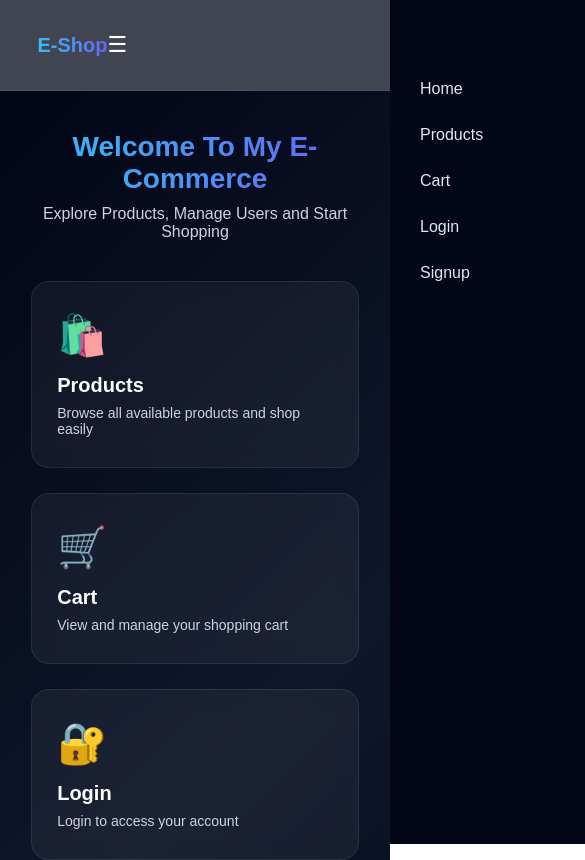
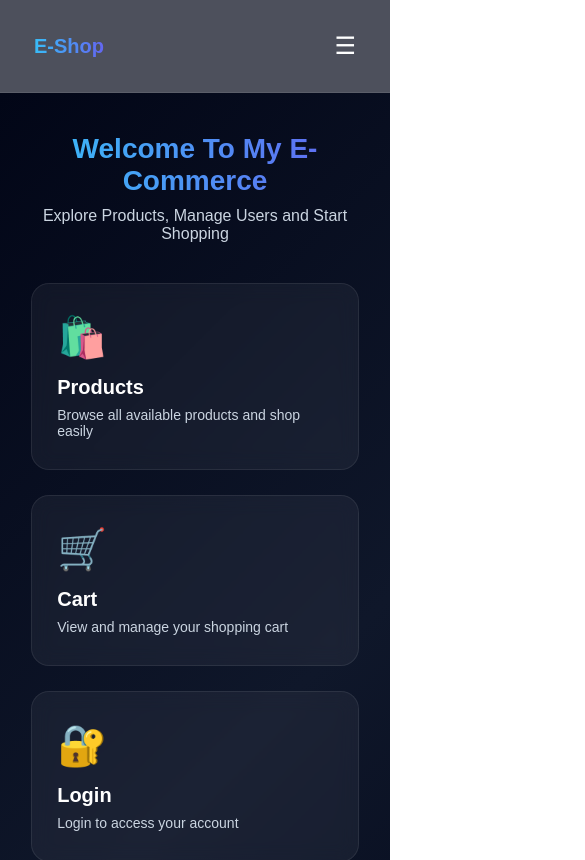
Before and after one commit to Aman-Verma123/aman-Ecommerce, a React (Vite) app in the folder frontend/: page / in a window 390 px wide. Shown: the top 860 px of the page, 585 px wide, since content can reach past the window. Built offline with nearby package versions, Linux system fonts and the light colour scheme.

Commit message:
navbar css & jsx bugs fixing

```diff
--- a/frontend/src/css/navbar.css
+++ b/frontend/src/css/navbar.css
@@ -1,17 +1,22 @@
-/* Global Fix */
+/* Reset */
 
-body{
+*{
 margin:0;
 padding:0;
+box-sizing:border-box;
+}
+
+html,body{
+width:100%;
 overflow-x:hidden;
-font-family: 'Segoe UI', Tahoma, Geneva, Verdana, sans-serif;
 }
 
 
-/* Scroll Lock When Menu Open */
+/* Scroll Lock */
 
 body.menu-open{
 overflow:hidden;
+height:100vh;
 }
 
 
@@ -22,16 +27,18 @@ overflow:hidden;
 
 position:sticky;
 top:0;
+left:0;
+
+width:100%;
+
 z-index:1000;
 
-background: rgba(2,6,23,0.75);
-
-backdrop-filter: blur(12px);
+background:rgba(2,6,23,0.7);
+backdrop-filter:blur(12px);
 
 border-bottom:1px solid rgba(255,255,255,0.08);
 
 }
-
 
 
 /* Container */
@@ -42,7 +49,9 @@ display:flex;
 align-items:center;
 justify-content:space-between;
 
-padding:14px 6%;
+width:100%;
+
+padding:14px 5%;
 
 color:white;
 
@@ -91,7 +100,6 @@ align-items:center;
 .nav-links a{
 
 text-decoration:none;
-
 color:#e2e8f0;
 
 font-size:15px;
@@ -104,7 +112,7 @@ transition:0.3s;
 
 
 
-/* Hover Line Effect */
+/* Hover */
 
 .nav-links a::after{
 
@@ -134,14 +142,13 @@ color:white;
 
 
 
-/* Logout Button */
+/* Logout */
 
 .logout{
 
-padding:7px 14px;
+padding:7px 16px;
 
 border:none;
-
 border-radius:6px;
 
 background:linear-gradient(90deg,#2563eb,#4f46e5);
@@ -150,18 +157,12 @@ color:white;
 
 cursor:pointer;
 
-font-size:14px;
-
 transition:0.3s;
 
 }
 
 .logout:hover{
-
-background:linear-gradient(90deg,#4f46e5,#2563eb);
-
 transform:translateY(-1px);
-
 }
 
 
@@ -169,24 +170,18 @@ transform:translateY(-1px);
 /* Username */
 
 .name-user{
-
 color:#a3e635;
-
-font-weight:500;
-
-margin-right:3px;
-
 }
 
 
 
-/* Mobile Toggle */
+/* Menu Toggle */
 
 .menu-toggle{
 
 display:none;
 
-font-size:24px;
+font-size:26px;
 
 cursor:pointer;
 
@@ -205,16 +200,12 @@ position:fixed;
 top:0;
 left:0;
 
-width:100%;
+width:100vw;
 height:100vh;
 
 background:rgba(0,0,0,0.5);
 
 z-index:999;
-
-opacity:1;
-
-transition:0.3s;
 
 }
 
@@ -225,7 +216,7 @@ transition:0.3s;
 @media(max-width:1024px){
 
 .nav-container{
-padding:12px 5%;
+padding:12px 4%;
 }
 
 }
@@ -251,8 +242,10 @@ top:0;
 right:0;
 
 height:100vh;
+height:100dvh;  /* mobile fix */
 
-width:260px;
+width:75%;
+max-width:260px;
 
 background:#020617;
 
@@ -264,13 +257,15 @@ gap:28px;
 
 align-items:flex-start;
 
-padding-left:30px;
+padding-left:25px;
 
 transform:translateX(100%);
 
 transition:0.3s ease;
 
 z-index:1000;
+
+overflow-y:auto;
 
 }
 
@@ -282,29 +277,17 @@ transform:translateX(0);
 
 
 
-/* Mobile Nav Items */
-
 .nav-links a{
-
 font-size:16px;
-
 width:100%;
-
 }
 
 
 
-/* Logout Mobile */
-
 .logout{
-
 width:85%;
-
 margin-top:10px;
-
 }
-
-
 
 }
 
@@ -319,11 +302,12 @@ font-size:20px;
 }
 
 .menu-toggle{
-font-size:22px;
+font-size:24px;
 }
 
 .nav-links{
-width:230px;
+width:80%;
+max-width:240px;
 }
 
 }
--- a/frontend/src/pages/navbar.jsx
+++ b/frontend/src/pages/navbar.jsx
@@ -29,14 +29,18 @@ return () => {
 }, []);
 
 
-// Lock Scroll When Menu Open
+// Lock Scroll when menu open
 useEffect(() => {
 
 if(menuOpen){
-  document.body.classList.add("menu-open");
+document.body.classList.add("menu-open");
 }else{
-  document.body.classList.remove("menu-open");
+document.body.classList.remove("menu-open");
 }
+
+return () => {
+document.body.classList.remove("menu-open");
+};
 
 },[menuOpen]);
 
@@ -53,10 +57,14 @@ setMenuOpen(false);
 };
 
 
-// Get User
-const user = localStorage.getItem("user")
-? JSON.parse(localStorage.getItem("user"))
-: null;
+// Get User Safe
+let user = null;
+
+try{
+user = JSON.parse(localStorage.getItem("user"));
+}catch{
+user = null;
+}
 
 
 return (
@@ -74,7 +82,9 @@ return (
 {/* Nav Links */}
 <div className={`nav-links ${menuOpen ? "active" : ""}`}>
 
-<Link to="/" onClick={()=>setMenuOpen(false)}>Home</Link>
+<Link to="/" onClick={()=>setMenuOpen(false)}>
+Home
+</Link>
 
 <Link to="/products" onClick={()=>setMenuOpen(false)}>
 Products
@@ -111,7 +121,7 @@ to="/profile"
 onClick={()=>setMenuOpen(false)}
 >
 <span className="name-user">Hello </span>
-{user.name.split(" ")[0]}
+{user?.name?.split(" ")[0]}
 </Link>
 )}
 
@@ -138,10 +148,10 @@ Logout
 </div>
 
 
-{/* Mobile Toggle */}
+{/* Menu Toggle (Right Side Always) */}
 <div
 className="menu-toggle"
-onClick={()=>setMenuOpen(!menuOpen)}
+onClick={() => setMenuOpen(!menuOpen)}
 >
 ☰
 </div>
@@ -153,7 +163,7 @@ onClick={()=>setMenuOpen(!menuOpen)}
 {menuOpen && (
 <div
 className="overlay"
-onClick={()=>setMenuOpen(false)}
+onClick={() => setMenuOpen(false)}
 ></div>
 )}
 
```
